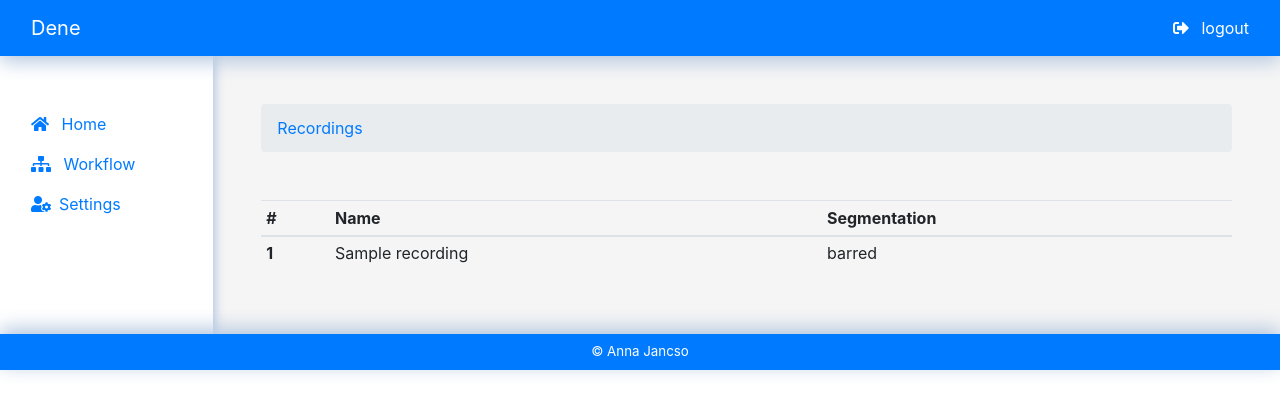
After one commit to Jancso/corpus-manager, a Django app: page /workflow/ in a window 1280 px wide. The commit adds this page. Shown: the top 414 px of the page. Run offline with Django 3.2, Linux system fonts and the light colour scheme; tables that the repository leaves empty hold one stand-in row (values such as "Sample post"); some libraries are stand-ins or nearby versions.

Commit message:
list view of recordings

```diff
--- a/dene/urls.py
+++ b/dene/urls.py
@@ -23,4 +23,5 @@ urlpatterns = [
     path('accounts/', include('django.contrib.auth.urls')),
     path('', include('home.urls')),
     path('users/', include('users.urls')),
+    path('workflow/', include('workflow.urls'))
 ] + static(settings.MEDIA_URL, document_root=settings.MEDIA_ROOT)
--- a/templates/base/side-navbar.html
+++ b/templates/base/side-navbar.html
@@ -1,6 +1,6 @@
 <nav class="nav flex-column nav-pills">
     <a id="home-link" class="nav-link" href="{% url 'home:home-detail' %}"><i class="fas fa-home pr-2"></i> Home</a>
-    <a class="nav-link" href="#"><i class="fas fa-sitemap pr-2"></i> Workflow</a>
-    <a class="nav-link" href="#"><i class="fas fa-database pr-2"></i> Metadata</a>
+    <a class="nav-link" href="{% url 'workflow:workflow' %}"><i class="fas fa-sitemap pr-2"></i> Workflow</a>
+{#    <a class="nav-link" href="#"><i class="fas fa-database pr-2"></i> Metadata</a>#}
     <a id="settings-link" class="nav-link" href="{% url 'home:settings-detail' %}"><i class="fas fa-user-cog pr-2"></i>Settings</a>
 </nav>
--- /dev/null
+++ b/workflow/templates/workflow/base.html
@@ -0,0 +1,11 @@
+{% extends 'base/base.html' %}
+
+{% block content %}
+
+    {% include 'workflow/workflow-breadcrumb.html' %}
+
+    {% block workflow-content %}
+
+    {% endblock %}
+
+{% endblock %}
--- /dev/null
+++ b/workflow/templates/workflow/work_flow_view.html
@@ -0,0 +1,25 @@
+{% extends 'workflow/base.html' %}
+
+{% block workflow-content %}
+    <table class="table table-hover table-sm">
+        <thead>
+        <tr>
+            <th scope="col">#</th>
+            <th scope="col">Name</th>
+            <th scope="col">Segmentation</th>
+        </tr>
+        </thead>
+
+        <tbody>
+        {% for rec in recordings %}
+            <tr>
+                <th scope="row">{{ rec.id }}</th>
+                <td>{{ rec.name }}</td>
+                <td>{{ rec.segmentation }}</td>
+            </tr>
+        {% endfor %}
+
+        </tbody>
+    </table>
+
+{% endblock %}
--- /dev/null
+++ b/workflow/templates/workflow/workflow-breadcrumb.html
@@ -0,0 +1,7 @@
+<nav class="mb-5" aria-label="breadcrumb">
+    <ol id="workflow-breadcrumb" class="breadcrumb">
+        <li class="breadcrumb-item">
+            <a href="{% url 'workflow:workflow' %}">Recordings</a>
+        </li>
+    </ol>
+</nav>
--- a/workflow/urls.py
+++ b/workflow/urls.py
@@ -0,0 +1,8 @@
+from django.urls import path
+from .views import workflow_view
+
+app_name = 'workflow'
+
+urlpatterns = [
+    path('', workflow_view, name='workflow'),
+]
--- a/workflow/views.py
+++ b/workflow/views.py
@@ -1,3 +1,16 @@
 from django.shortcuts import render
+from .models import Recording, Task
 
-# Create your views here.
+
+def workflow_view(request):
+    recordings = Recording.objects.all()
+
+    for recording in recordings:
+        seg = Task.objects.filter(recording__name=recording.name)
+        segmentation = seg.filter(name='S').get()
+        recording.segmentation = segmentation.get_status_display()
+
+    context = {
+        'recordings': recordings
+    }
+    return render(request, 'workflow/work_flow_view.html', context)
```
